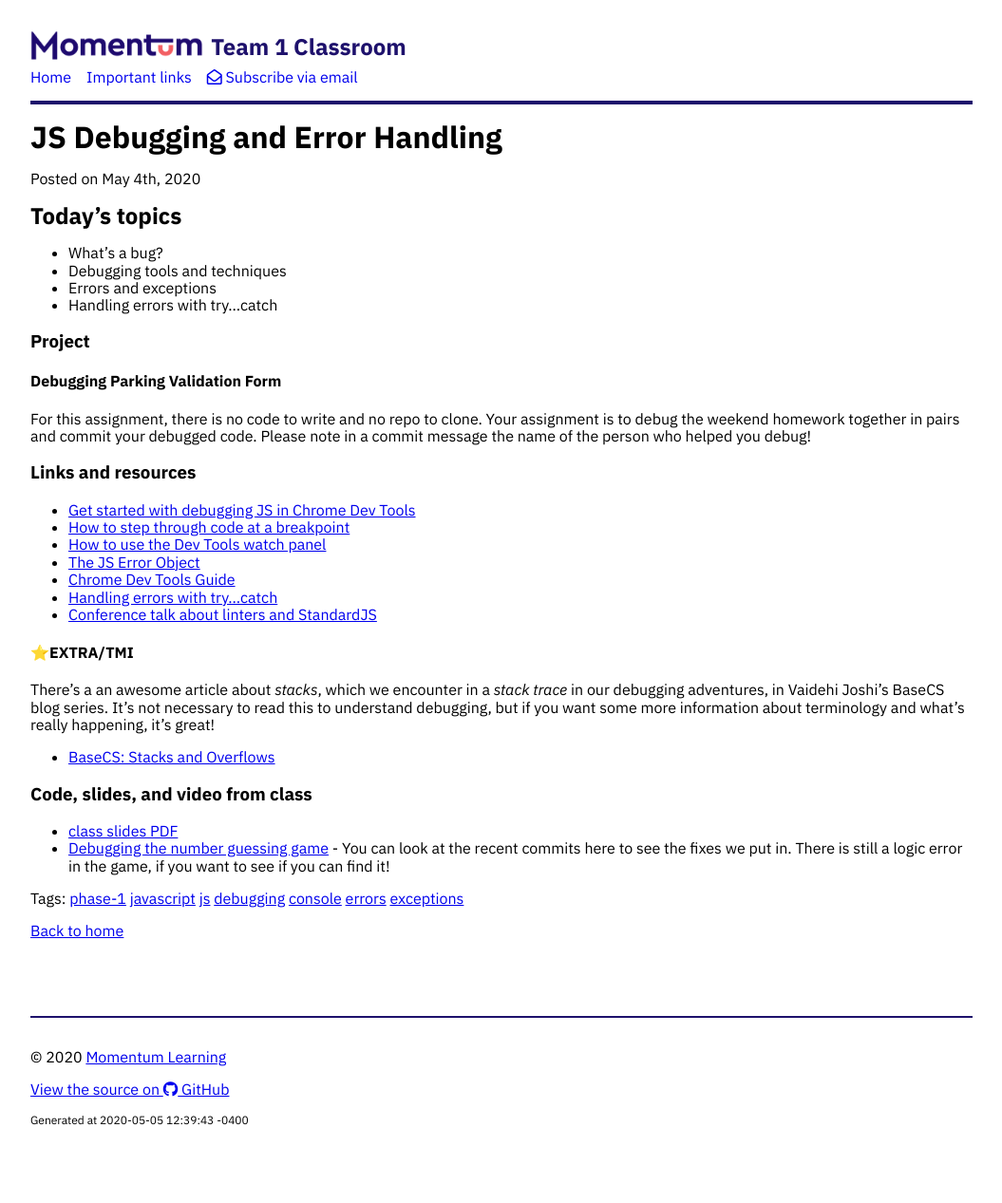
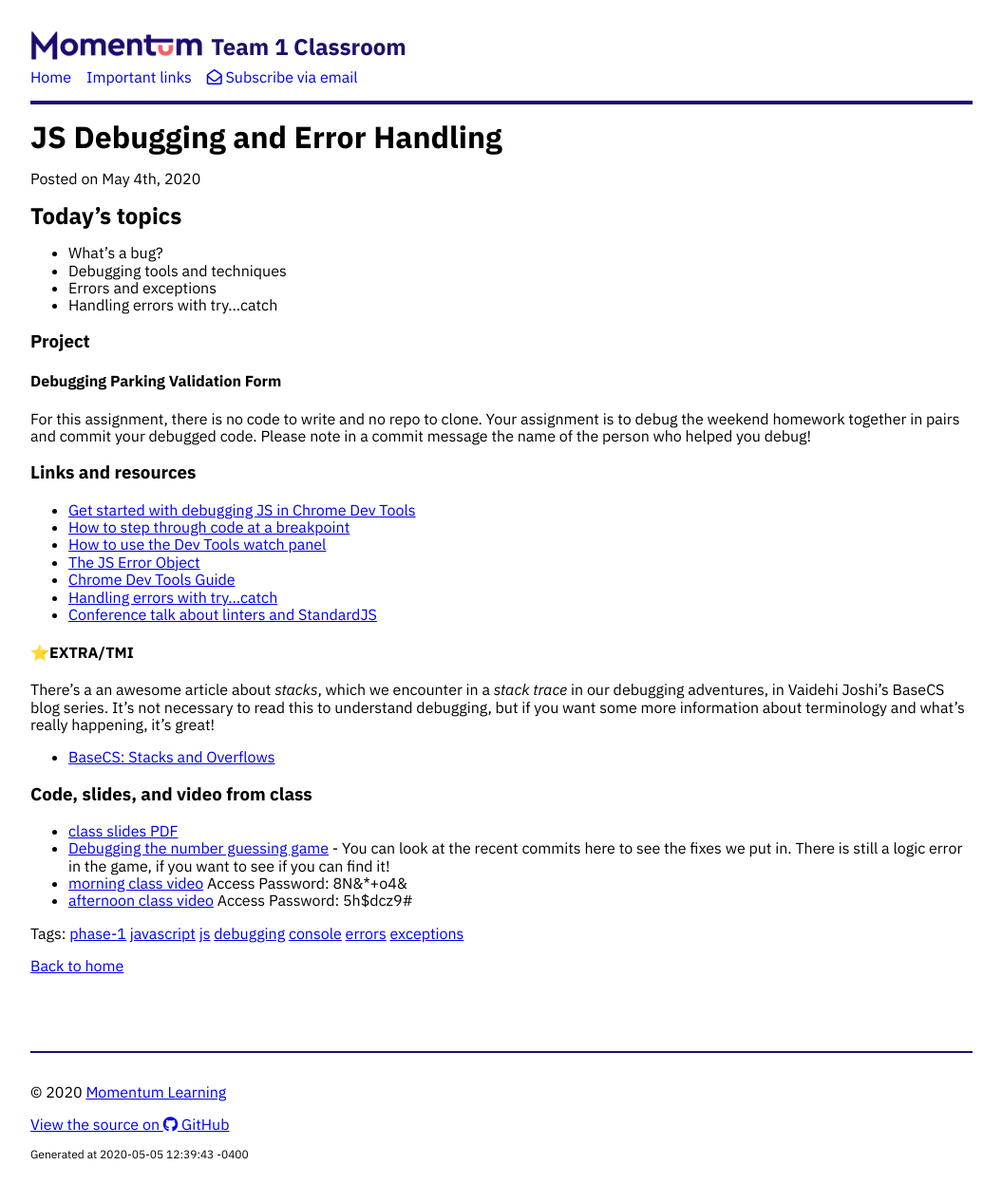
Before and after one commit to Momentum-Morehouse-2/Momentum-Morehouse-2.github.io, a Jekyll site: the page built from _posts/2020-05-04-js-debugging.md, in a window 1280 px wide. Shown: the whole page at 95% size, without its empty margins (112-1167 px from the left). Built offline with Jekyll 4.4.1, drawn with Linux system fonts in a browser that asks for light colours; nearby versions of some CDN libraries; before the commit the page ends 1230 px from its top, so only the background shows below that.

Commit message:
Add debugging class videos

```diff
--- a/_posts/2020-05-04-js-debugging.md
+++ b/_posts/2020-05-04-js-debugging.md
@@ -36,3 +36,5 @@ There's a an awesome article about _stacks_, which we encounter in a _stack trac
 
 - [class slides PDF](../slide-decks/js-debugging.pdf)
 - [Debugging the number guessing game](https://github.com/momentum-team-1/examples/tree/master/debugging-practice) - You can look at the recent commits here to see the fixes we put in. There is still a logic error in the game, if you want to see if you can find it!
+- [morning class video](https://us02web.zoom.us/rec/share/yo9fL7H_12xObaedtkrlZ_MgR4_OX6a81SMf__BczkoKeMRqu5w3Dsr07HDPEzrE) Access Password: 8N&*+o4&
+- [afternoon class video](https://us02web.zoom.us/rec/share/75VTdKD_02VLGaf29VzFa7EMFdjiaaa8gCcarKEPzEhtOEnxef2CJsGUgHsStmZJ) Access Password: 5h$dcz9#
```
